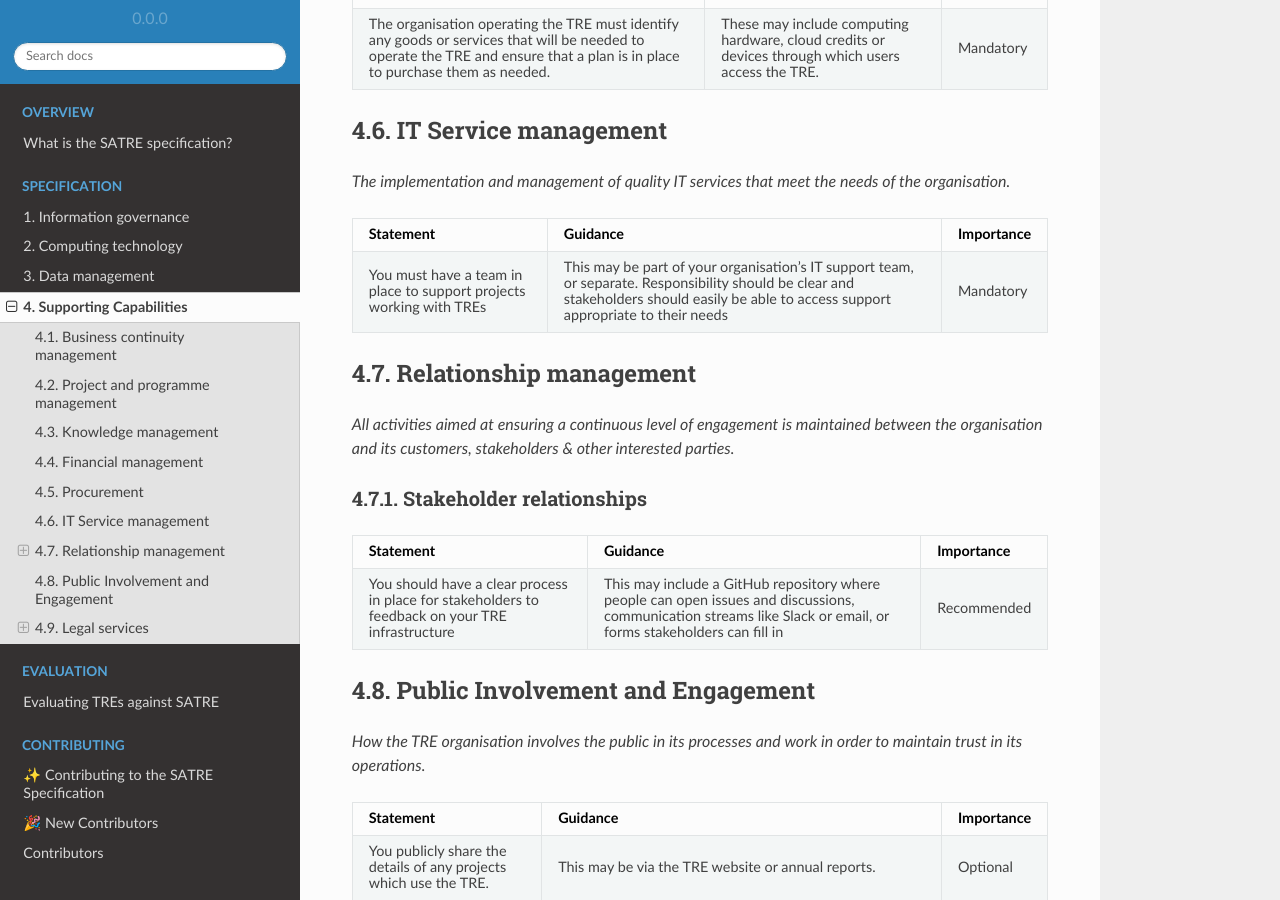
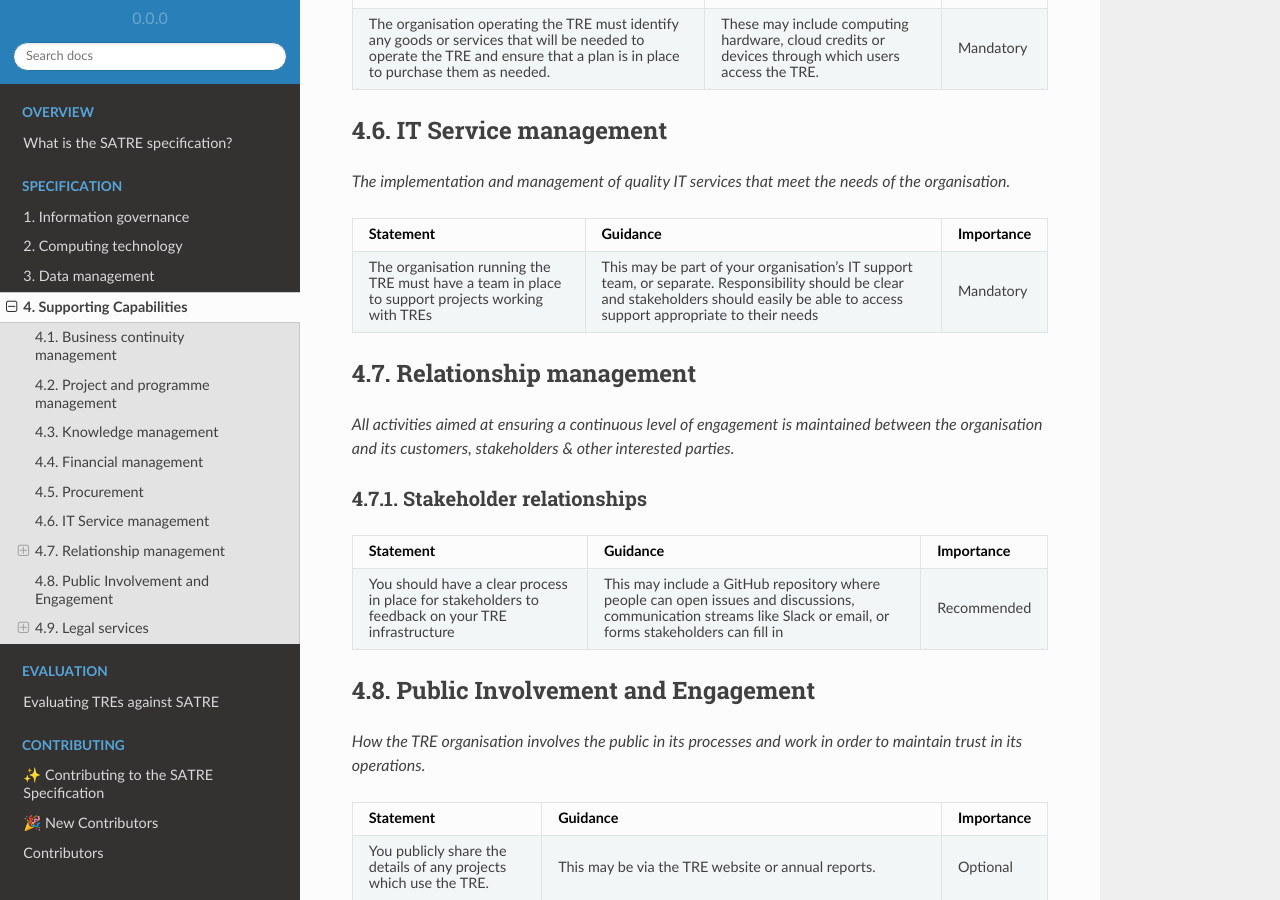
Before and after one commit to sa-tre/satre-specification, a Sphinx documentation site: the page built from docs/source/pillars/supporting.md, in a window 1280 px wide and 900 px high, scrolled down 2382 px. Built offline with Sphinx 7.4.7 and the Read the Docs theme 2.0.0, drawn with Linux system fonts in a browser that asks for light colours.

Commit message:
:memo: Resolve IT discussion

````diff
--- a/docs/source/pillars/supporting.md
+++ b/docs/source/pillars/supporting.md
@@ -123,7 +123,7 @@ _The implementation and management of quality IT services that meet the needs of
 * - Statement
   - Guidance
   - Importance
-* - You must have a team in place to support projects working with TREs
+* - The organisation running the TRE must have a team in place to support projects working with TREs
   - This may be part of your organisation's IT support team, or separate. Responsibility should be clear and stakeholders should easily be able to access support appropriate to their needs
   - Mandatory
 ```
````
